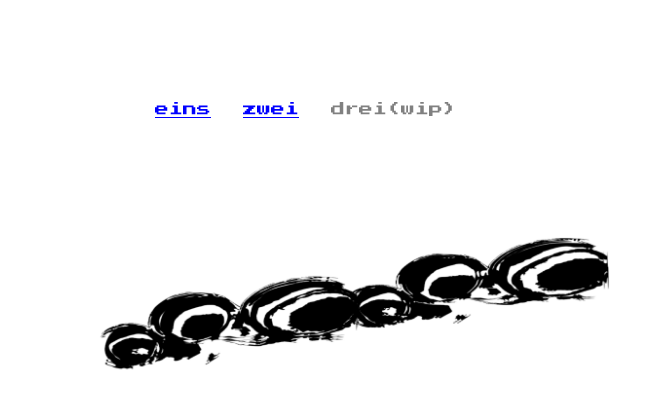
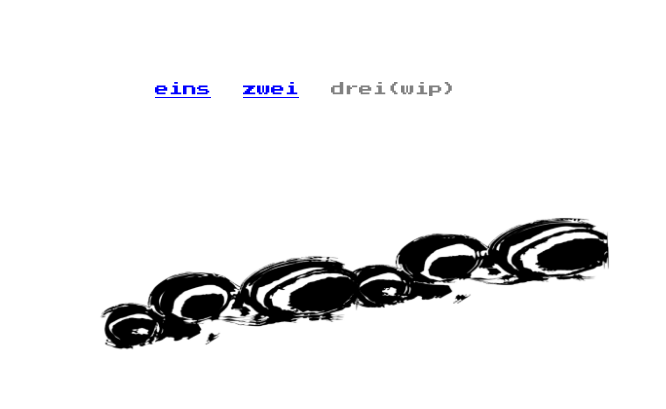
Before and after one commit to mojo7129/wassersteine, a plain HTML site: page index.html in a window 1280 px wide. Both pictures are taken after a click on the button "beruehren". Shown: the part 227-636 px from the top of the page, without its empty margins (295-961 px from the left). Drawn offline with Linux system fonts and the light colour scheme.

Commit message:
Reduce top margin of linkleiste from 40px to 20px

```diff
--- a/src/style.css
+++ b/src/style.css
@@ -17,7 +17,7 @@ img {
     display: flex;
     gap: 32px;
     margin-left: 450px;
-    margin-top: 40px;
+    margin-top: 20px;
     margin-bottom: 80px;
 }
 
```
